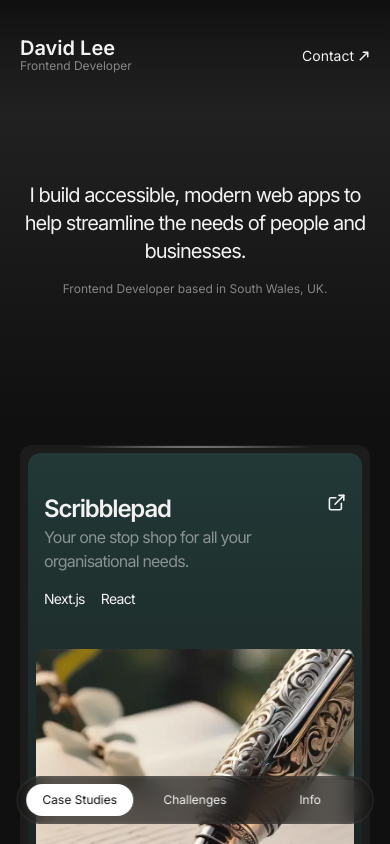
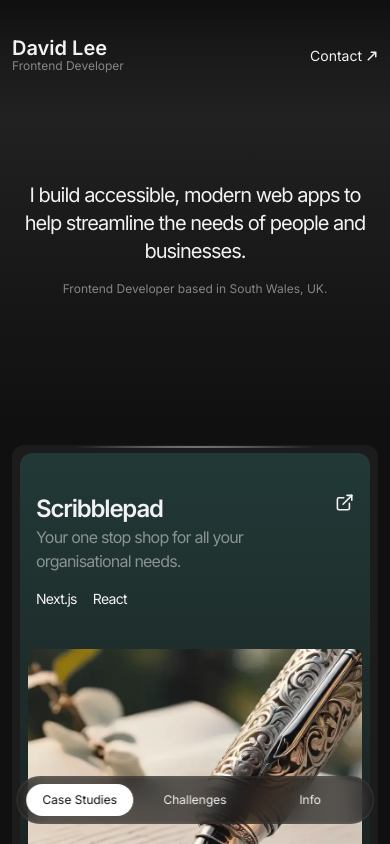
Before and after one commit to DLee1993/Portfolio, a Next.js app: page / in a window 390 px wide. Shown: the top 844 px of the page. Built offline with nearby package versions, Linux system fonts and the light colour scheme.

Commit message:
reduced the custom padding on mobile viewport

```diff
--- a/app/globals.css
+++ b/app/globals.css
@@ -89,7 +89,7 @@ textarea {
 
 @layer components {
     .customPadding {
-        @apply px-5 sm:px-7 md:px-9 lg:px-11 xl:px-14 2xl:px-16;
+        @apply px-3 sm:px-7 md:px-9 lg:px-11 xl:px-14 2xl:px-16;
     }
 
     #challengeList::-webkit-scrollbar {
```
